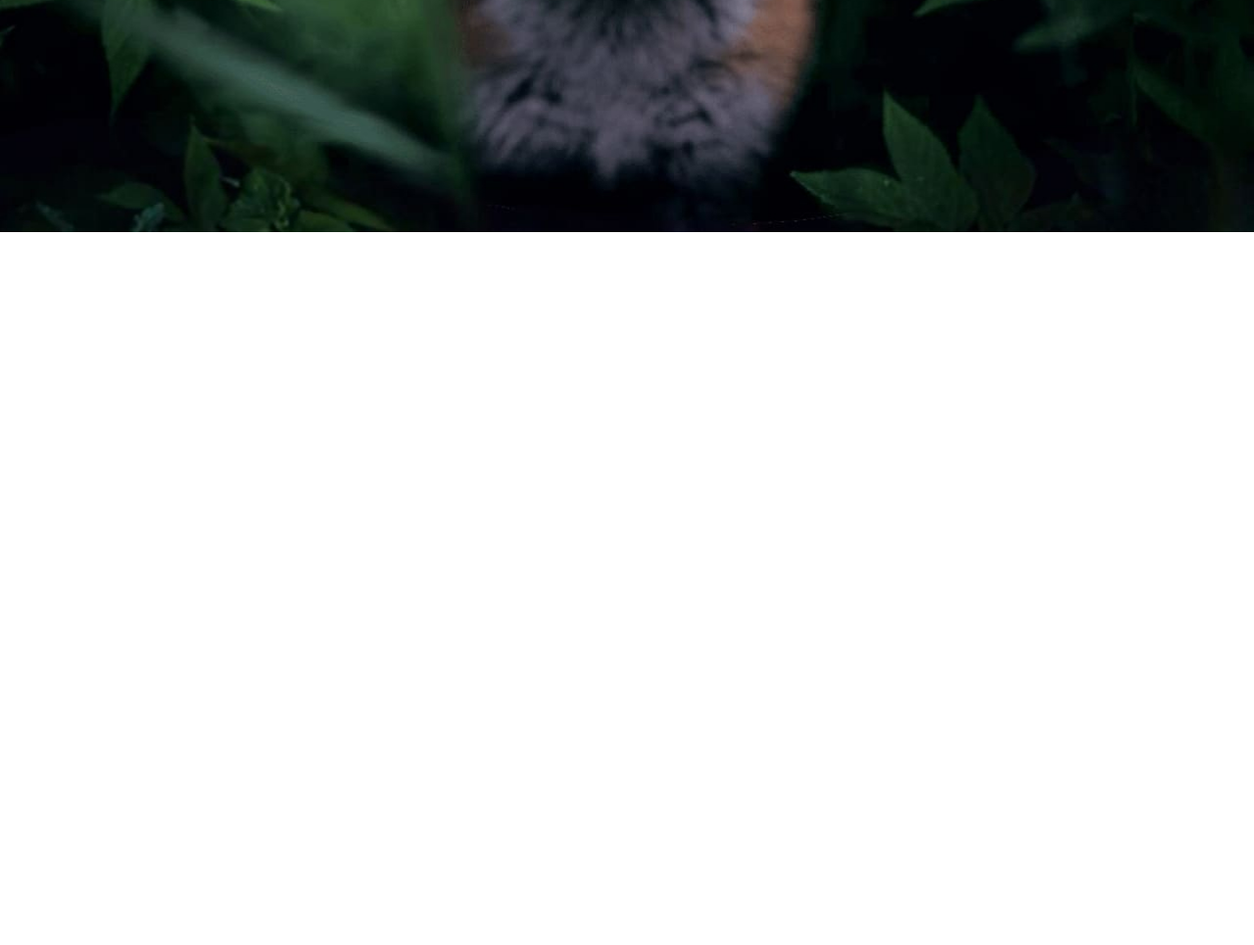
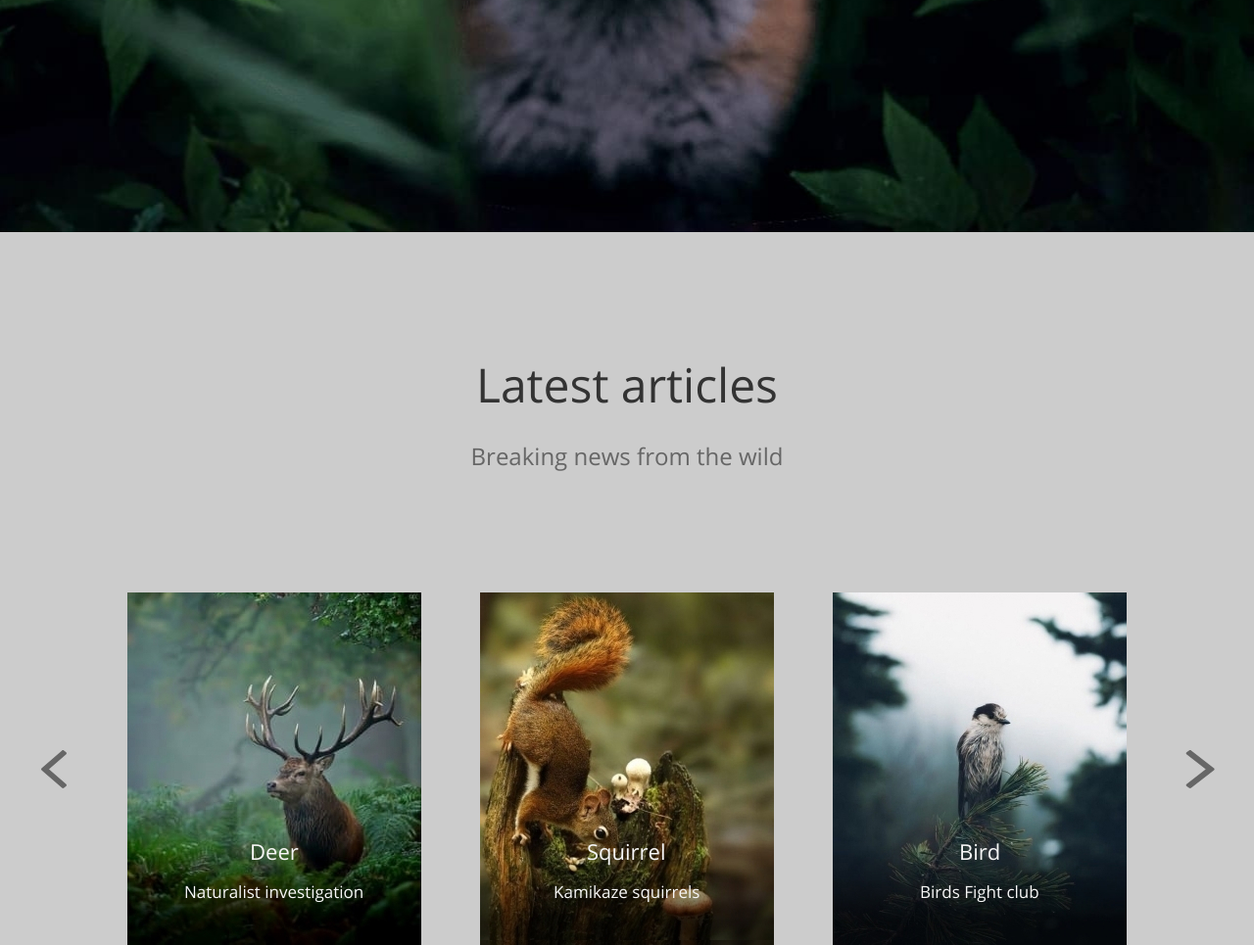
Before and after one commit to TeymurDev/wildlife, a plain HTML site: page index.html in a window 1280 px wide. Shown: the part 544-1509 px from the top of the page at 98% size. Before the commit the page ends 800 px from the top, so only its background shows below. Drawn offline with Linux system fonts and the light colour scheme.

Commit message:
feat: add latest articles section

```diff
--- a/css/styles.css
+++ b/css/styles.css
@@ -128,3 +128,145 @@ html {
 }
 
 .survival a.anchor-hover:hover { background-color: #e39128; }
+
+/* section latest articles  */
+
+.latest-articles { background-color: #ccc; }
+
+.latest-heading { padding-top: 120px; }
+
+.latest-heading .h1-item {
+    font-family: 'Open Sans';
+    font-size: 48px;
+    line-height: 72px;
+    text-align: center;
+    color: #333;
+}
+
+.latest-heading .p-item {
+    font-family: 'Open Sans';
+    font-size: 24px;
+    line-height: 36px;
+    text-align: center;
+    color: #666;
+    margin-top: 19px;
+}
+
+.gri-wrapper {
+    position: relative;
+    display: grid;
+    grid-template-columns: 1fr 1fr 1fr 1fr 1fr;
+    column-gap: 60px;
+    margin-top: 121px;
+}
+
+.gri-wrapper .left-arrow {
+    background-image: url("/images/leftarrow.svg");
+    background-repeat: no-repeat;
+    background-position: center;
+}
+
+.left-arrow:hover {
+    filter: invert(55%) sepia(15%)
+    saturate(1060%) hue-rotate(96deg)
+    brightness(90%) contrast(88%);
+    cursor: pointer;
+}
+
+.gri-wrapper .right-arrow {
+    background-image: url("/images/rightarrow.svg");
+    background-repeat: no-repeat;
+    background-position: center;
+}
+
+.right-arrow:hover {
+    filter: invert(55%) sepia(15%)
+    saturate(1060%) hue-rotate(96deg)
+    brightness(90%) contrast(88%);
+    cursor: pointer;
+}
+
+.gri-wrapper .deer-item {
+    width: 300px;
+    height: 360px;
+    background-image: url("/images/Deer.jpg");
+    background-size: cover;
+    background-position: center;
+}
+
+.gri-wrapper .squirrel-item {
+    width: 300px;
+    height: 360px;
+    background-image: url("/images/Squirrel.jpg");
+    background-size: cover;
+    background-position: center;
+}
+
+.gri-wrapper .bird-item {
+    width: 300px;
+    height: 360px;
+    background-image: url("/images/bird.jpg");
+    background-size: cover;
+    background-position: center;
+}
+
+.gri-wrapper .h4-deer {
+    position: absolute;
+    left: 215px;
+    top: 246px;
+    font-family: 'Open Sans';
+    font-size: 22px;
+    line-height: 36px;
+    color: #f7f7f7;
+}
+
+.gri-wrapper .small-deer {
+    position: absolute;
+    left: 148px;
+    top: 292px;
+    font-family: 'Open Sans';
+    font-size: 17px;
+    line-height: 27px;
+    color: #f7f7f7;
+}
+
+
+.gri-wrapper .h4-squirrel {
+    position: absolute;
+    left: 559px;
+    top: 246px;
+    font-family: 'Open Sans';
+    font-size: 22px;
+    line-height: 36px;
+    color: #f7f7f7;
+}
+
+.gri-wrapper .small-squirrel {
+    position: absolute;
+    left: 525px;
+    top: 292px;
+    font-family: 'Open Sans';
+    font-size: 17px;
+    line-height: 27px;
+    color: #f7f7f7;
+}
+
+.gri-wrapper .h4-bird {
+    position: absolute;
+    left: 939px;
+    top: 246px;
+    font-family: 'Open Sans';
+    font-size: 22px;
+    line-height: 36px;
+    color: #f7f7f7;
+}
+
+.gri-wrapper .small-bird {
+    position: absolute;
+    left: 899px;
+    top: 292px;
+    font-family: 'Open Sans';
+    font-size: 17px;
+    line-height: 27px;
+    color: #f7f7f7;
+}
--- a/index.html
+++ b/index.html
@@ -51,8 +51,34 @@
                     You can save the planet by donation.
                 </p>
                 <a class="anchor-item anchor-hover" href="#">Donate</a>
+
             </section>
         </div>
+        <!-- section latest articles  -->
+        <section class="latest-articles">
+            <div class="content-wrapper">
+                <div class="latest-heading">
+                    <h1 class="h1-item">Latest articles</h1>
+                    <p class="p-item">Breaking news from the wild</p>
+                </div>
+                <div class="gri-wrapper">
+                    <div class="left-arrow"></div>
+                    <div class="deer-item">
+                        <h4 class="h4-deer">Deer</h4>
+                        <small class="small-deer">Naturalist investigation</small>
+                    </div>
+                    <div class="squirrel-item">
+                        <h4 class="h4-squirrel">Squirrel</h4>
+                        <small class="small-squirrel">Kamikaze squirrels</small>
+                    </div>
+                    <div class="bird-item">
+                        <h4 class="h4-bird">Bird</h4>
+                        <small class="small-bird">Birds Fight club</small>
+                    </div>
+                    <div class="right-arrow"></div>
+                </div>
+            </div>
+        </section>
     </main>
 </body>
 
```
Also changed, not shown: images/Bird.jpg (added), images/Deer.jpg (added), images/Squirrel.jpg (added), images/leftarrow.svg (added), images/rightarrow.svg (added).
